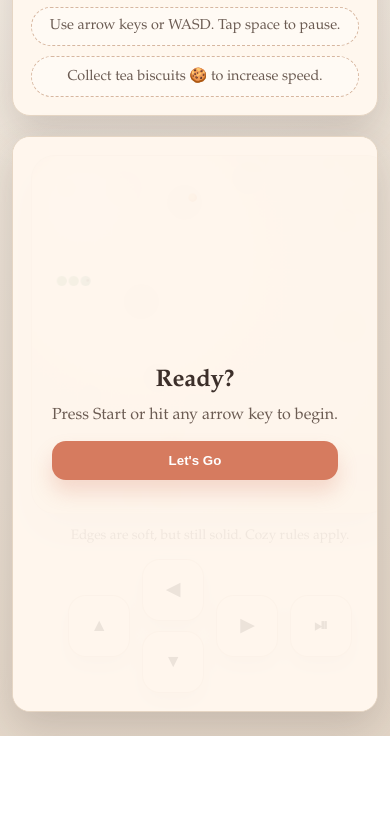
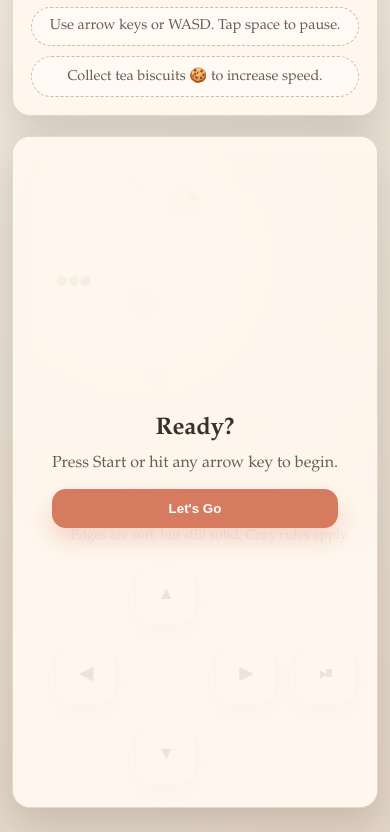
Before and after one commit to Nethereal29/cozy-snake, an Electron app: page index.html in a window 390 px wide. Shown: the part 424-1256 px from the top of the page. Before the commit the page ends 1160 px from the top, so only its background shows below. Drawn offline with Linux system fonts and the light colour scheme.

Commit message:
Fix canvas layout and mobile controls

```diff
--- a/index.html
+++ b/index.html
@@ -150,14 +150,15 @@
 
       .canvas-wrap {
         display: grid;
-        place-items: center;
         gap: 14px;
+        justify-items: center;
+        align-content: start;
       }
 
       canvas {
-        width: min(560px, 84vw);
-        height: min(560px, 84vw);
-        max-height: 560px;
+        width: 100%;
+        height: auto;
+        max-width: 560px;
         aspect-ratio: 1 / 1;
         background: radial-gradient(circle at 20% 20%, var(--glow-1), var(--bg-2));
         border-radius: 24px;
@@ -249,14 +250,13 @@
 
         canvas {
           width: 92vw;
-          height: 92vw;
-          max-height: 92vw;
+          max-width: 92vw;
         }
       }
 
       .touch-controls {
         display: none;
-        gap: 12px;
+        gap: 10px;
         width: 100%;
         justify-content: center;
         align-items: center;
@@ -274,15 +274,24 @@
         color: var(--ink);
       }
 
-      .touch-column {
-        display: grid;
-        gap: 10px;
+      .touch-controls {
+        display: none;
+        grid-template-columns: 70px 70px 70px 70px;
+        grid-template-rows: 70px 70px 70px;
+        justify-content: center;
         align-items: center;
+        width: 100%;
       }
+
+      .tc-up { grid-column: 2; grid-row: 1; }
+      .tc-left { grid-column: 1; grid-row: 2; }
+      .tc-down { grid-column: 2; grid-row: 3; }
+      .tc-right { grid-column: 3; grid-row: 2; }
+      .tc-pause { grid-column: 4; grid-row: 2; }
 
       @media (max-width: 700px) {
         .touch-controls {
-          display: flex;
+          display: grid;
         }
       }
     </style>
@@ -331,13 +340,11 @@
         <canvas id="board" width="420" height="420" aria-label="Snake game"></canvas>
         <div class="footer">Edges are soft, but still solid. Cozy rules apply.</div>
         <div class="touch-controls" aria-label="Touch controls">
-          <button class="touch-btn" data-dir="up">▲</button>
-          <div class="touch-column">
-            <button class="touch-btn" data-dir="left">◀</button>
-            <button class="touch-btn" data-dir="down">▼</button>
-          </div>
-          <button class="touch-btn" data-dir="right">▶</button>
-          <button class="touch-btn" data-action="pause">⏯</button>
+          <button class="touch-btn tc-up" data-dir="up">▲</button>
+          <button class="touch-btn tc-left" data-dir="left">◀</button>
+          <button class="touch-btn tc-down" data-dir="down">▼</button>
+          <button class="touch-btn tc-right" data-dir="right">▶</button>
+          <button class="touch-btn tc-pause" data-action="pause">⏯</button>
         </div>
         <div class="overlay" id="overlay">
           <div>
```
